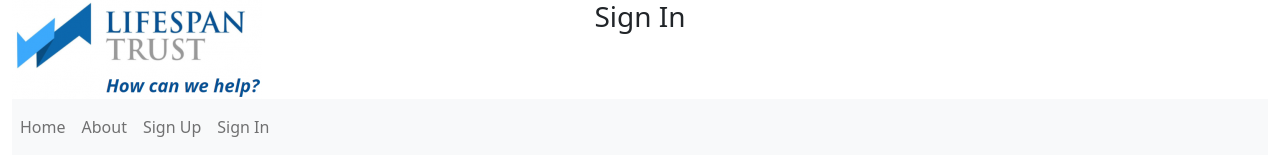
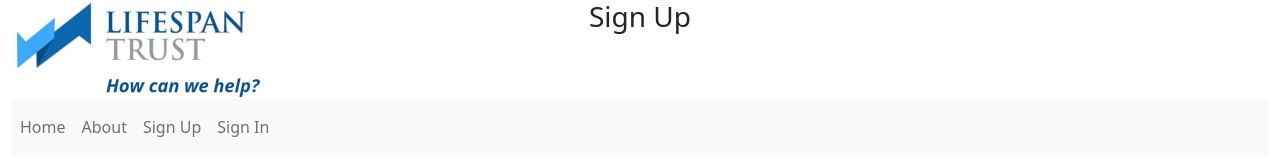
Before and after one commit to andrehewitt29/SleepData, a React (Create React App) app in the folder client/: page /signup in a window 1280 px wide. Shown: the top 159 px of the page. Built offline with nearby package versions, Linux system fonts and the light colour scheme.

Commit message:
Update SignUp.jsx

```diff
--- a/client/src/pages/SignUp.jsx
+++ b/client/src/pages/SignUp.jsx
@@ -5,7 +5,7 @@ import SignInForm from '../components/SignUpForm';
 function SignUp() {
     return (
         <div class="container-fluid">
-            {Header("Sign In")}
+            {Header("Sign Up")}
             {SignInForm()}
             <Footer />
         </div>
```
